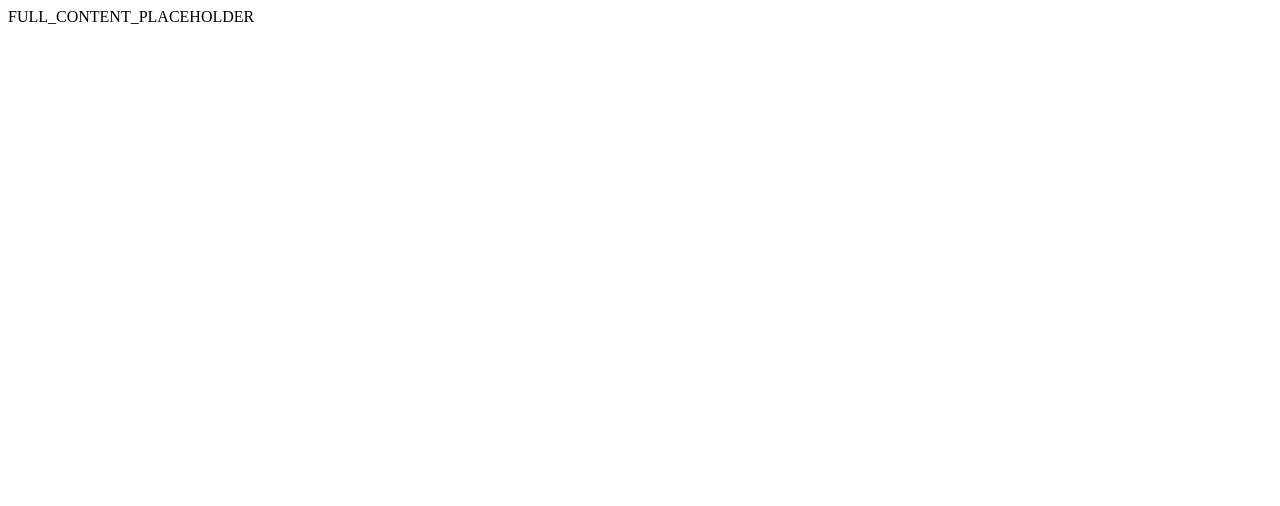
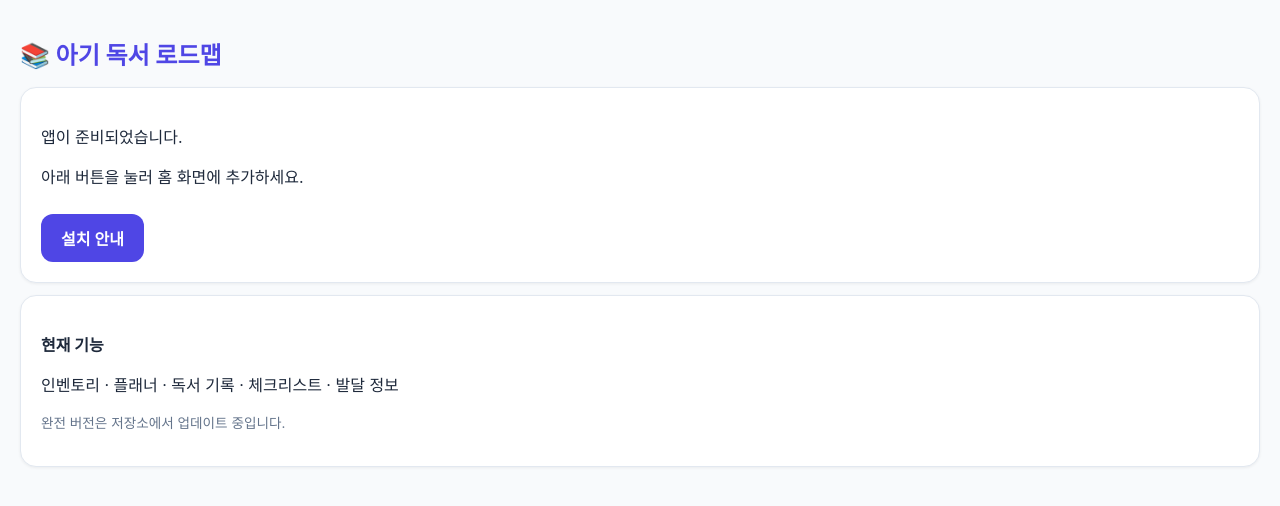
Before and after one commit to limmoon3/baby-reading-roadmap, a plain HTML site: page index.html in a window 1280 px wide. Drawn offline with Linux system fonts and the light colour scheme.

Commit message:
작동하는 앱 페이지 업로드

```diff
--- a/index.html
+++ b/index.html
@@ -1 +1,30 @@
-FULL_CONTENT_PLACEHOLDER
+<!DOCTYPE html>
+<html lang="ko">
+<head>
+<meta charset="UTF-8">
+<meta name="viewport" content="width=device-width, initial-scale=1.0">
+<link rel="manifest" href="manifest.json">
+<meta name="apple-mobile-web-app-capable" content="yes">
+<meta name="theme-color" content="#4F46E5">
+<title>아기 독서 로드맵</title>
+<style>
+body{font-family:-apple-system,BlinkMacSystemFont,"Segoe UI",Roboto,"Noto Sans KR",sans-serif;background:#F8FAFC;margin:0;padding:20px;color:#1E293B;}
+.card{background:white;border-radius:16px;padding:20px;margin:12px 0;box-shadow:0 1px 3px rgba(0,0,0,.06);border:1px solid #E2E8F0;}
+h1{color:#4F46E5;font-size:1.5rem;}
+.btn{display:inline-block;background:#4F46E5;color:white;padding:12px 20px;border-radius:12px;text-decoration:none;font-weight:600;margin-top:10px;}
+</style>
+</head>
+<body>
+<h1>📚 아기 독서 로드맵</h1>
+<div class="card">
+<p>앱이 준비되었습니다.</p>
+<p>아래 버튼을 눌러 홈 화면에 추가하세요.</p>
+<a class="btn" href="#" onclick="alert('하단 공유 버튼 → 홈 화면에 추가')">설치 안내</a>
+</div>
+<div class="card">
+<p><strong>현재 기능</strong></p>
+<p>인벤토리 · 플래너 · 독서 기록 · 체크리스트 · 발달 정보</p>
+<p style="font-size:0.85rem;color:#64748B;">완전 버전은 저장소에서 업데이트 중입니다.</p>
+</div>
+</body>
+</html>
```
